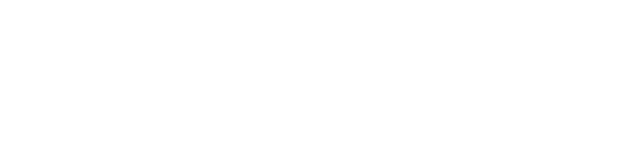
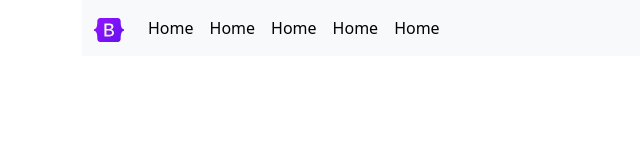
Before and after one commit to JasonPorras/portfolio, a plain HTML site: page index.html in a window 1280 px wide. Shown: the whole page, without its empty margins (0-640 px from the left). Drawn offline with nearby package versions, Linux system fonts and the light colour scheme; files that its build step writes are made by us from their sources.

Commit message:
add information for  portfolio

```diff
--- a/index.html
+++ b/index.html
@@ -13,6 +13,63 @@
 </head>
 
 <body>
+    <div class="container">
+        <!-- header -->
+        <nav class="navbar navbar-expand-lg bg-body-tertiary">
+            <div class="container-fluid">
+                <a class="navbar-brand" href="#">
+                    <img src="/img/bootstrap-logo.svg" alt="Bootstrap" width="30" height="24">
+                </a>
+                <button class="navbar-toggler" type="button" data-bs-toggle="collapse"
+                    data-bs-target="#navbarSupportedContent" aria-controls="navbarSupportedContent"
+                    aria-expanded="false" aria-label="Toggle navigation">
+                    <span class="navbar-toggler-icon"></span>
+                </button>
+                <div class="collapse navbar-collapse" id="navbarSupportedContent">
+                    <ul class="navbar-nav me-auto mb-2 mb-lg-0">
+                        <li class="nav-item">
+                            <a class="nav-link active" aria-current="page" href="#">Home</a>
+                        </li>
+                        <li class="nav-item">
+                            <a class="nav-link active" aria-current="page" href="#">Home</a>
+                        </li>
+                        <li class="nav-item">
+                            <a class="nav-link active" aria-current="page" href="#">Home</a>
+                        </li>
+                        <li class="nav-item">
+                            <a class="nav-link active" aria-current="page" href="#">Home</a>
+                        </li>
+                        <li class="nav-item">
+                            <a class="nav-link active" aria-current="page" href="#">Home</a>
+                        </li>
+                    </ul>
+                </div>
+            </div>
+        </nav>
+    </div>
+
+    <!-- main
+    <div id="sobre-mi" class="container">
+        <h2>Sobre Mí</h2>
+        <!-- Contenido de la sección Sobre Mí
+    </div>
+
+    <div id="proyectos" class="container">
+        <h2>Proyectos</h2>
+         Contenido de la sección Proyectos
+    </div>
+
+    <!-- footer
+    <div id="sobre-mi" class="container">
+        <h2>Sobre Mí</h2>
+        <p>Hola, soy [Tu Nombre], un apasionado desarrollador web...</p>
+    </div>
+
+    <div id="proyectos" class="container">
+        <h2>Proyectos</h2>
+        <!-- Muestra tus proyectos utilizando componentes de Bootstrap si es necesario
+    </div> -->
+
 </body>
 
 </html>
```
Also changed, not shown: img/bootstrap-logo.svg (added).
